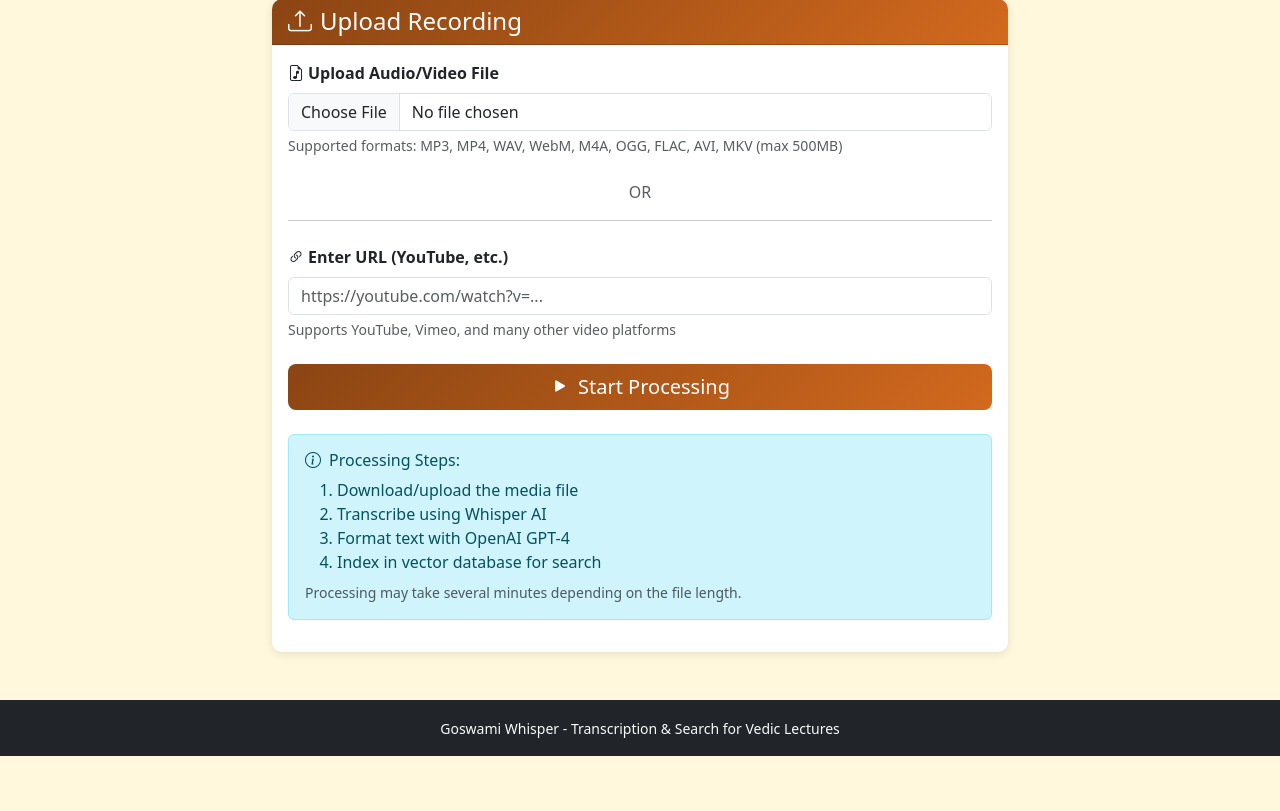
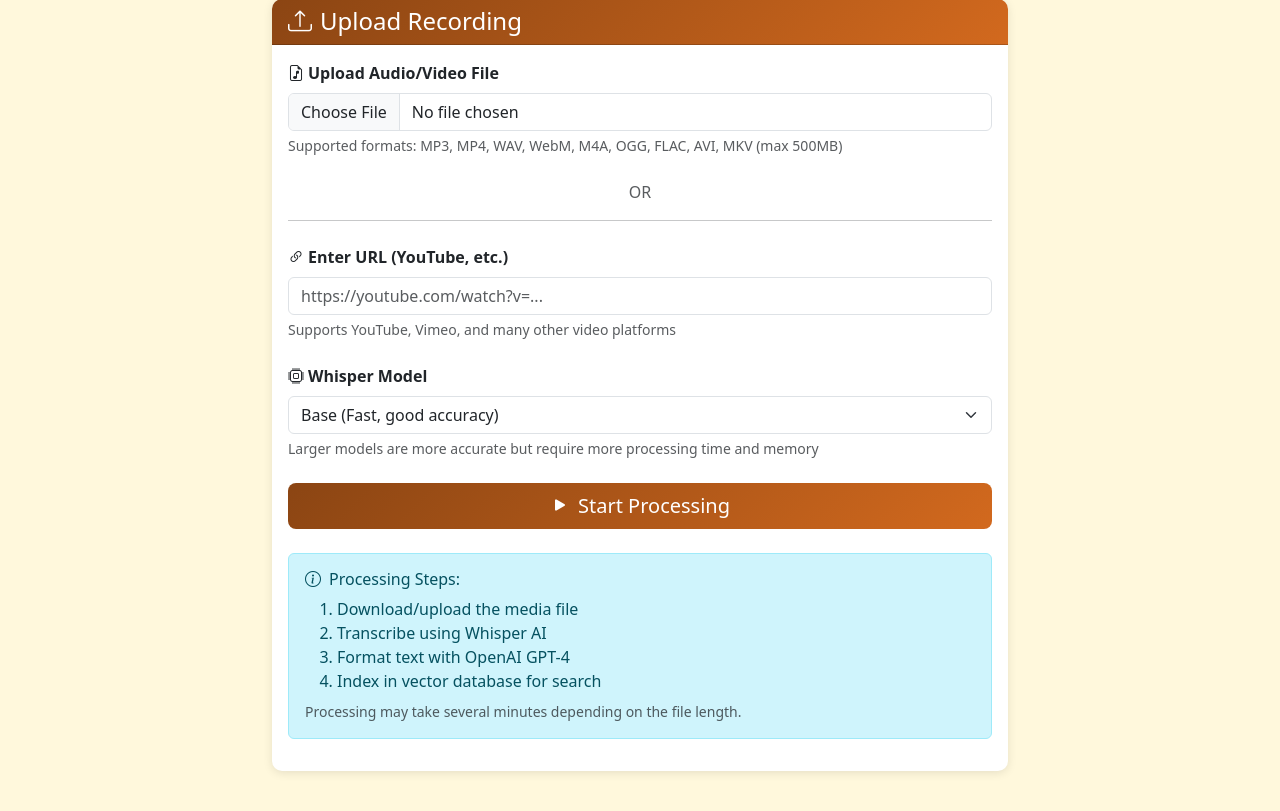
Before and after one commit to breakeneck/goswami-whisper, a Flask app: page /upload/ in a window 1280 px wide. Shown: the part 81-892 px from the top of the page. Before the commit the page ends 837 px from the top, so only its background shows below. Run offline with Flask 3, Linux system fonts and the light colour scheme.

Commit message:
Add support for Whisper model selection
Enhance transcription service to allow dynamic selection of Whisper models. Update config, upload route, and template to include model options. Use default model from configuration if none is specified.

```diff
--- a/app/routes/upload.py
+++ b/app/routes/upload.py
@@ -128,7 +128,9 @@ def upload():
             flash(f'An error occurred: {str(e)}', 'error')
             return redirect(url_for('upload.upload'))
 
-    return render_template('upload.html')
+    return render_template('upload.html',
+                           whisper_models=current_app.config['WHISPER_MODELS'],
+                           default_model=current_app.config['WHISPER_MODEL'])
 
 
 @upload_bp.route('/status/<int:id>')
--- a/app/templates/upload.html
+++ b/app/templates/upload.html
@@ -40,6 +40,29 @@
                                placeholder="https://youtube.com/watch?v=...">
                         <div class="form-text">
                             Supports YouTube, Vimeo, and many other video platforms
+                        </div>
+                    </div>
+
+                    <!-- Whisper Model Selection -->
+                    <div class="mb-4">
+                        <label class="form-label fw-bold">
+                            <i class="bi bi-cpu me-1"></i>Whisper Model
+                        </label>
+                        <select class="form-select" name="whisper_model" id="whisperModel">
+                            {% for model in whisper_models %}
+                            <option value="{{ model }}" {% if model == default_model %}selected{% endif %}>
+                                {{ model | capitalize }}
+                                {% if model == 'tiny' %} (Fastest, less accurate)
+                                {% elif model == 'base' %} (Fast, good accuracy)
+                                {% elif model == 'small' %} (Balanced)
+                                {% elif model == 'medium' %} (Slower, better accuracy)
+                                {% elif model == 'large' %} (Slowest, best accuracy)
+                                {% endif %}
+                            </option>
+                            {% endfor %}
+                        </select>
+                        <div class="form-text">
+                            Larger models are more accurate but require more processing time and memory
                         </div>
                     </div>
 
--- a/config.py
+++ b/config.py
@@ -31,5 +31,9 @@ class Config:
     # OpenAI
     OPENAI_API_KEY = os.environ.get('OPENAI_API_KEY', '')
 
+    # Whisper
+    WHISPER_MODEL = os.environ.get('WHISPER_MODEL', 'base')
+    WHISPER_MODELS = ['tiny', 'base', 'small', 'medium', 'large']
+
     # ChromaDB
     CHROMA_PERSIST_DIR = os.environ.get('CHROMA_PERSIST_DIR', os.path.join(os.path.dirname(__file__), 'chroma_db'))
```
Also changed, not shown: app/services/whisper_service.py (+15 -3 lines).
